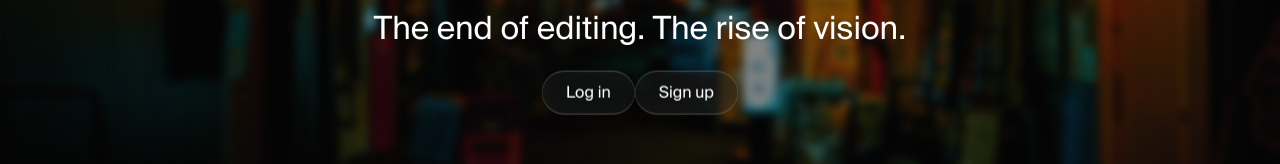
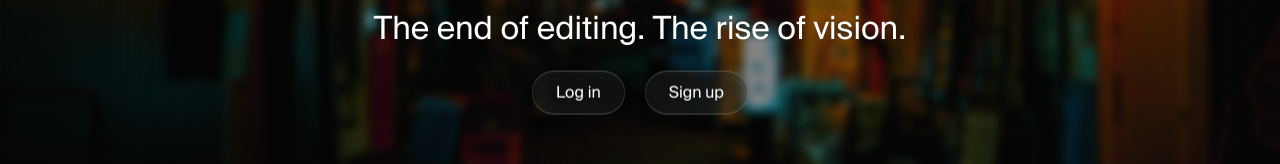
Before and after one commit to Madi4ar/framo, a Next.js app: page / in a window 1280 px wide. Shown: the part 414-578 px from the top of the page. Built offline with nearby package versions, Linux system fonts and the light colour scheme.

Commit message:
fix:gap with buttons

```diff
--- a/src/app/page.js
+++ b/src/app/page.js
@@ -39,7 +39,7 @@ export default function Home() {
               The end of editing. The rise of vision.
             </p>
 
-            <div className="flex gap-">
+            <div className="flex gap-5">
               <Link
                 href="/login"
                 className="px-[24px] py-[10px] rounded-[30px] bg-[rgba(51,56,58,0.25)] backdrop-blur-[50px] shadow-[inset_0px_-1px_1px_rgba(255,255,255,0.25),0px_8px_4px_6px_rgba(0,0,0,0.05),inset_0px_1px_1px_rgba(255,255,255,0.25)]">
```
